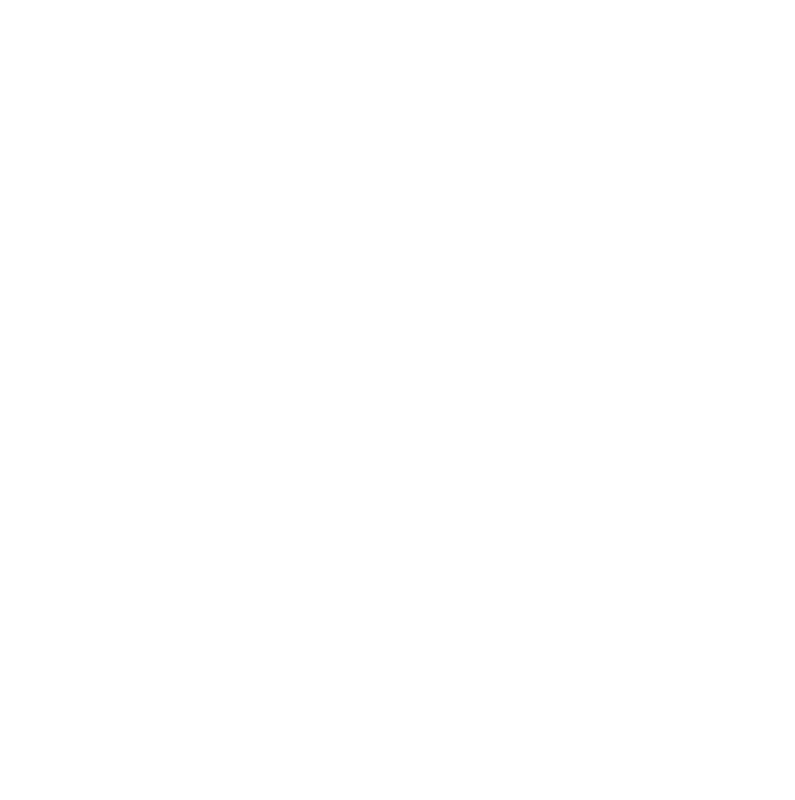
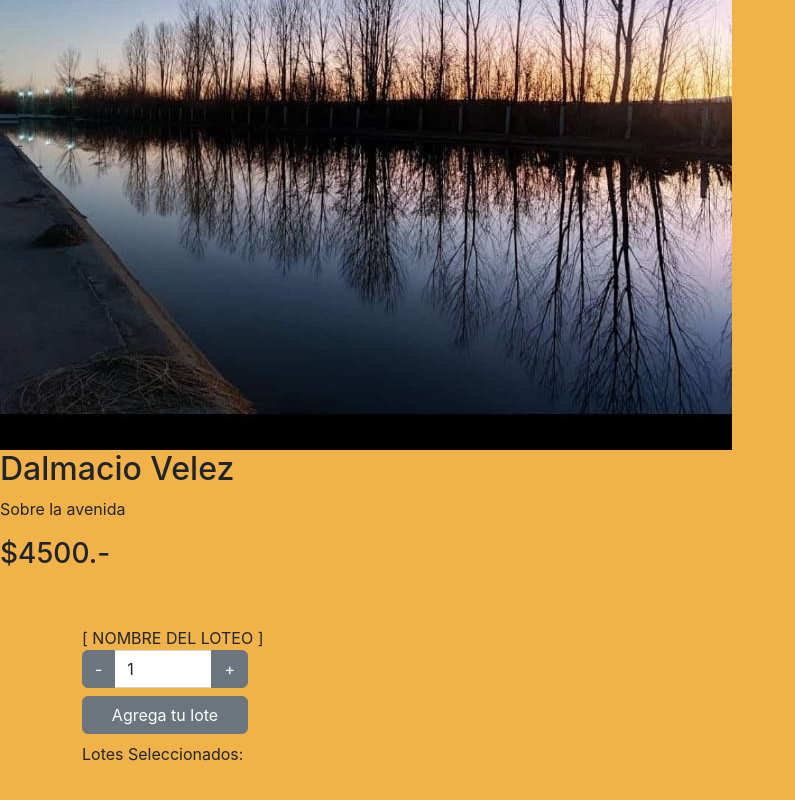
Before and after one commit to JoackoPadin/VerticalPadin, a React (Create React App) app: page / in a window 1280 px wide. Shown: the part 1511-2311 px from the top of the page, without its empty margins (0-795 px from the left). Before the commit the page ends 1323 px from the top, so only its background shows below. Built offline with nearby package versions, Linux system fonts and the light colour scheme; the HTML template or start-up script is replaced by a standard one.

Commit message:
ItemDetail

```diff
--- a/package.json
+++ b/package.json
@@ -8,6 +8,7 @@
     "@testing-library/user-event": "^13.5.0",
     "react": "^18.2.0",
     "react-dom": "^18.2.0",
+    "react-router-dom": "^6.3.0",
     "react-scripts": "5.0.1",
     "web-vitals": "^2.1.4"
   },
--- a/src/App.js
+++ b/src/App.js
@@ -1,6 +1,7 @@
 import './App.css';
 import Header from './componentes/Header/Header';
 import ItemCount from './componentes/ItemCount/ItemCount';
+import ItemDetailContainer from './componentes/ItemDetailContainer/ItemDetailContainer';
 import ItemListContainer from './componentes/ItemListContainer/ItemListContainer';
 
 
@@ -10,6 +11,7 @@
     <Header/>
       <ItemListContainer />
       <ItemCount stock={5} initial={1} onAdd={0} />
+      <ItemDetailContainer />
    </div>
   );
 }
--- /dev/null
+++ b/src/componentes/ItemDetail/ItemDetail.jsx
@@ -0,0 +1,20 @@
+import React from 'react'
+import ItemCount from '../ItemCount/ItemCount';
+import { productos } from '../Productos/Productos';
+
+const ItemDetail = ({item}) => {
+  return (
+    <div >
+      <img src={item.imagen} alt={item.loteo} />
+      <div>
+        <h2>{item.loteo}</h2>
+        <p>{item.descripcion}</p>
+        <h3>${item.precio}.-</h3>
+        <ItemCount stock={10} initial={1} />
+      </div>
+
+    </div>
+  )
+}
+
+export default ItemDetail;
--- /dev/null
+++ b/src/componentes/ItemDetailContainer/ItemDetailContainer.jsx
@@ -0,0 +1,34 @@
+import React, { useState } from 'react'
+import { useEffect } from 'react';
+import ItemDetail from '../ItemDetail/ItemDetail';
+import { productos } from '../Productos/Productos';
+
+const ItemDetailContainer = () => {
+  const [item, setItems] = useState({})
+
+  useEffect(()=>{
+    const getProducto = () =>
+      new Promise((resolve, reject) => {
+       const producto = productos.find((prod)=> prod.id === 1)
+        setTimeout(()=>{
+         resolve(producto)
+        },500);
+      });
+
+      getProducto()
+      .then((data)=>{
+        setItems(data)
+      })
+      .catch((error)=>{
+        console.log(error)
+      })
+    }, [])
+
+  return (
+    <div>
+      <ItemDetail item={item} />
+    </div>
+  )
+}
+
+export default ItemDetailContainer;
--- /dev/null
+++ b/src/componentes/Productos/Productos.jsx
@@ -0,0 +1,12 @@
+import imagenLoteo1 from '../../componentes/Imagenes/loteo11.jpg';
+import imagenLoteo3 from '../../componentes/Imagenes/loteo3.jpeg';
+
+ export const productos = [
+    {"id":1, "loteo":"Dalmacio Velez","descripcion":"Sobre la avenida","numeroDeLote":10,"imagen":imagenLoteo1,"precio":4500},
+    {"id":2, "loteo":"Dalmacio Velez","descripcion":"Costado Norte","numeroDeLote":11,"imagen":imagenLoteo1,"precio":2500},
+    {"id":3, "loteo":"Dalmacio Velez","descripcion":"Costado Sur","numeroDeLote":12,"imagen":imagenLoteo3,"precio":3500},
+    {"id":4, "loteo":"Dalmacio Velez","descripcion":"Vista a la Montaña","numeroDeLote":13,"imagen":imagenLoteo1,"precio":4750},
+    {"id":5, "loteo":"Dalmacio Velez","descripcion":"Lado Este","numeroDeLote":14,"imagen":imagenLoteo3,"precio":3000},
+    {"id":6, "loteo":"Dalmacio Velez","descripcion":"Lado Norte","numeroDeLote":15,"imagen":imagenLoteo3,"precio":3700},
+
+];
```
Also changed, not shown: src/componentes/ItemDetail/ItemDetail.css (added), src/componentes/ItemDetailContainer/ItemDetailContainer.css (added), 1 other file (tests, documents, lock files or other folders).
